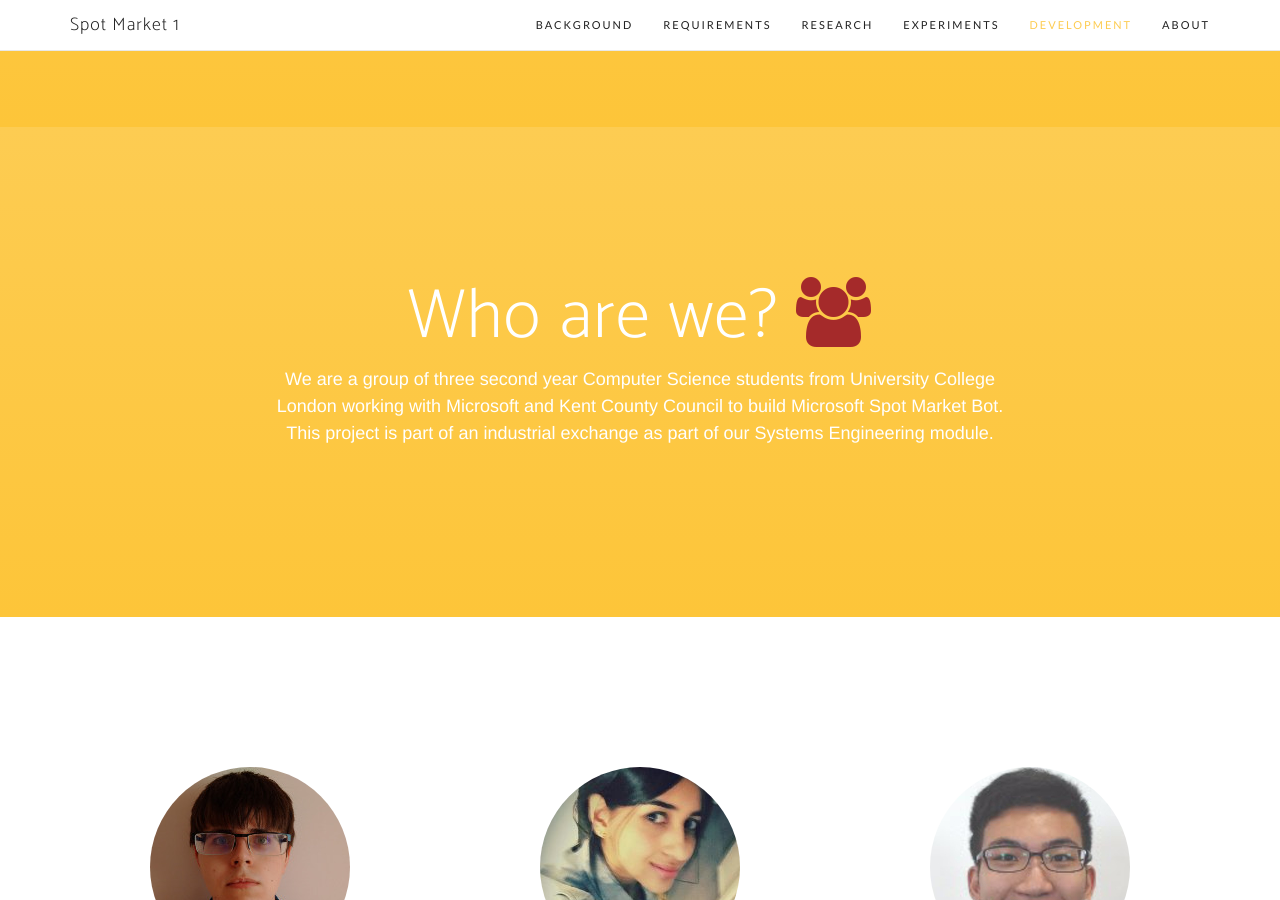
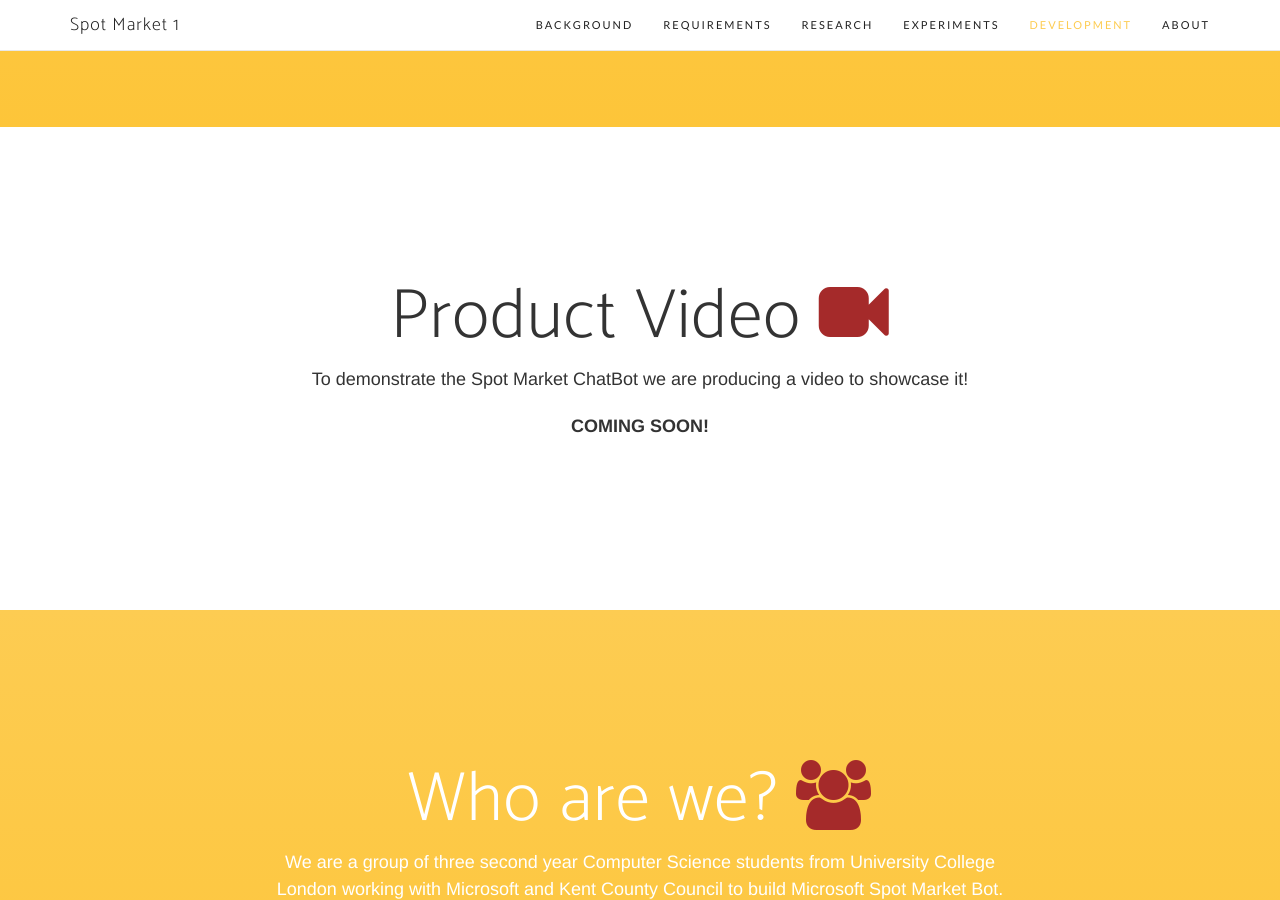
Before and after one commit to Thalexander/sm1-site, a Jekyll site: the page built from index.html, in a window 1280 px wide and 900 px high, scrolled down 16100 px. Built offline with Jekyll 4.4.1, drawn with Linux system fonts in a browser that asks for light colours; nearby versions of some CDN libraries; some web fonts are replaced; the list of posts is cut into pages by our own code.

Commit message:
Add video section

```diff
--- /dev/null
+++ b/_includes/video.html
@@ -0,0 +1,12 @@
+<section id="development" class="download text-center">
+    <div class="container">
+        <div class="row">
+            <div class="col-md-8 col-md-offset-2">
+                <h2 class="section-heading">Product Video <i style="color:brown"class="fa fa-video-camera"></i></h2>
+                <p>To demonstrate the Spot Market ChatBot we are producing a video to showcase it!
+                </p>
+                <p><b>COMING SOON!</b></p>
+            </div>
+        </div>
+    </div>
+</section>
--- a/_layouts/front.html
+++ b/_layouts/front.html
@@ -22,6 +22,7 @@
   {% include management.html %}
   {% include testing.html %}
   {% include patterns.html %}
+  {% include video.html %}
   {% include team.html %}
   {% include people.html %}
   {% include biweekly.html %}
```
